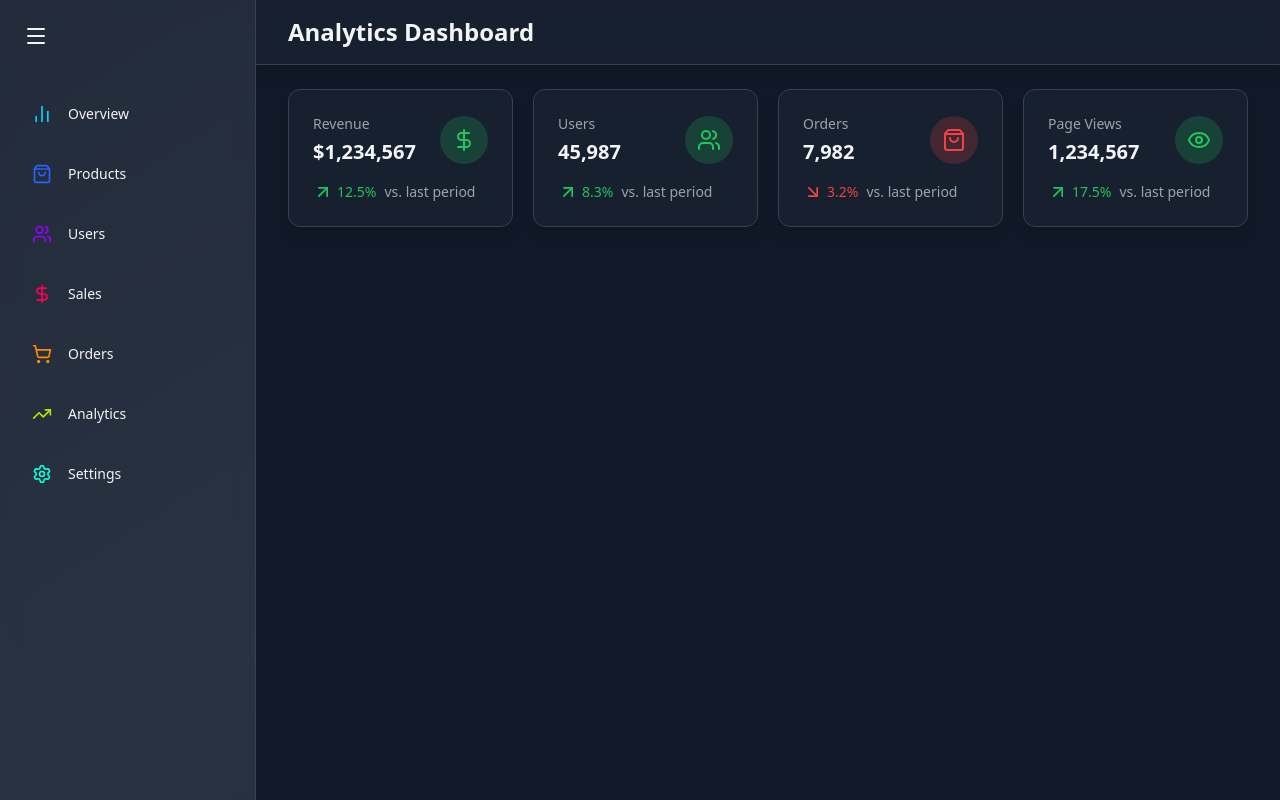
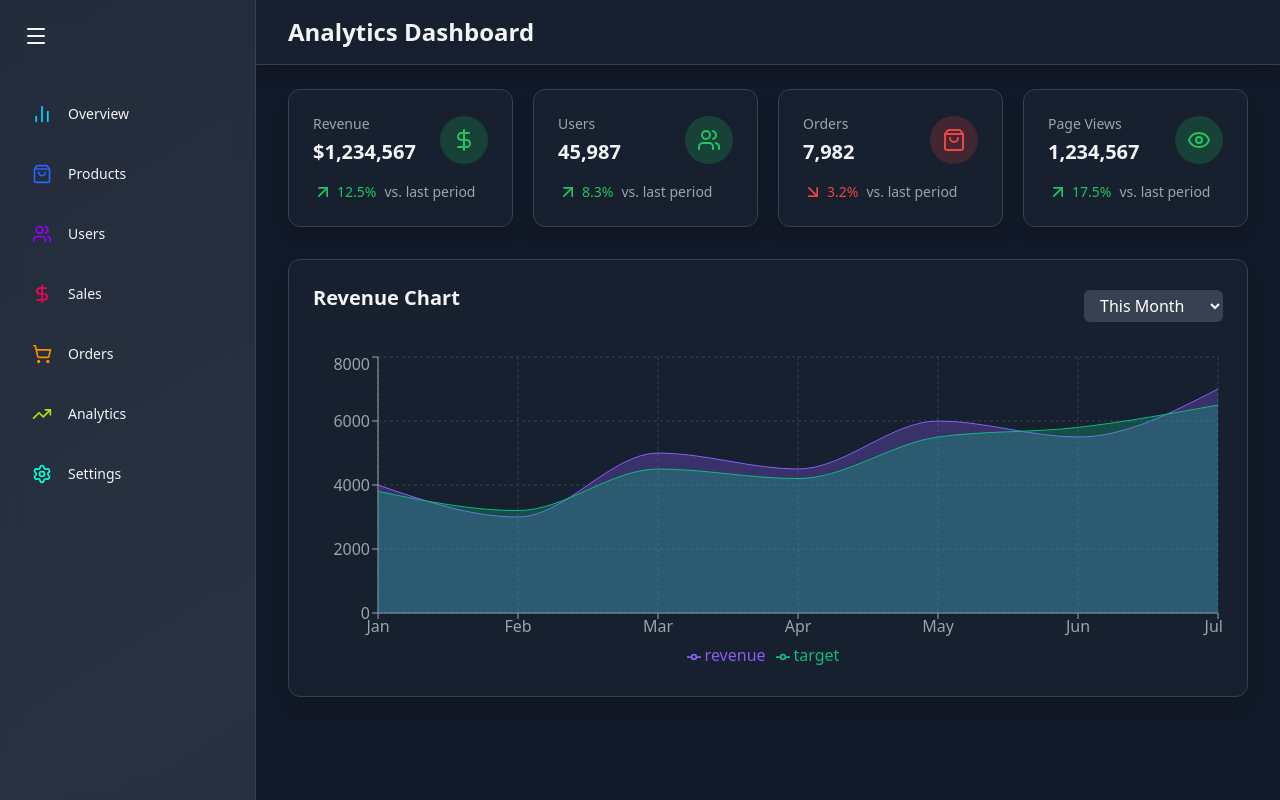
Before and after one commit to devrolet/react-admin-dashboard, a React (Vite) app: page /analytics in a window 1280 px wide. Built offline with nearby package versions, Linux system fonts and the light colour scheme.

Commit message:
Complete RevenueChart, add to AnalyticsPage

```diff
--- /dev/null
+++ b/src/components/analytics/RevenueChart.jsx
@@ -0,0 +1,65 @@
+// eslint-disable-next-line no-unused-vars
+import { motion } from "framer-motion";
+import { CartesianGrid, AreaChart, ResponsiveContainer, Tooltip, XAxis, YAxis, Area, Legend } from "recharts";
+import { useState } from "react";
+
+const REVENUE_DATA = [
+  { month: "Jan", revenue: 4000, target: 3800 },
+  { month: "Feb", revenue: 3000, target: 3200 },
+  { month: "Mar", revenue: 5000, target: 4500 },
+  { month: "Apr", revenue: 4500, target: 4200 },
+  { month: "May", revenue: 6000, target: 5500 },
+  { month: "Jun", revenue: 5500, target: 5800 },
+  { month: "Jul", revenue: 7000, target: 6500 },
+];
+
+const RevenueChart = () => {
+    const [selectedTimeRange, setSelectedTimeRange] = useState("This Month")
+    return (
+      <motion.div
+        className="bg-gray-800 bg-opacity-50 backdrop-blur-md shadow-lg rounded-xl p-6 border border-gray-700"
+        initial={{ opacity: 0, y: 20 }}
+        animate={{ opacity: 1, y: 0 }}
+        transition={{ delay: 0.3 }}
+      >
+        <div className="flex items-center justify-between mb-6">
+          <h2 className="text-xl font-semibold text-gray-100 mb-4">Revenue Chart</h2>
+
+          <select
+            className="bg-gray-700 text-white rounded-md px-3 py-1 focus:outline-none focus:ring-2 focus:ring-blue-500"
+            value={selectedTimeRange}
+            onChange={(e) => setSelectedTimeRange(e.target.value)}
+          >
+            <option>This Week</option>
+            <option>This Month</option>
+            <option>This Quarter</option>
+            <option>This Year</option>
+          </select>
+        </div>
+
+        <div className="w-full h-80">
+          <ResponsiveContainer>
+            <AreaChart
+              data={REVENUE_DATA}
+            >
+              <CartesianGrid strokeDasharray="3 3" stroke="#374151" />
+              <XAxis dataKey="month" stroke="#9ca3af" />
+              <YAxis stroke="#9ca3af" />
+              <Tooltip
+                contentStyle={{
+                  backgroundColor: "rgba(31, 41, 55, 0.8)",
+                  borderColor: "#4B5563"
+                }}
+                itemStyle={{ color: "#E5E7EB"}}
+              />
+              <Area type="monotone" dataKey="revenue" stroke="#8B5CF6" fill="#8B5CF6" fillOpacity={0.3} />
+              <Area type="monotone" dataKey="target" stroke="#10B981" fill="#10B981" fillOpacity={0.3} />
+              <Legend />
+            </AreaChart>
+          </ResponsiveContainer>
+        </div>
+      </motion.div>
+  )
+}
+
+export default RevenueChart
--- a/src/pages/AnalyticsPage.jsx
+++ b/src/pages/AnalyticsPage.jsx
@@ -1,21 +1,14 @@
 import Header from "../components/common/Header"
 import OverviewCards from "../components/analytics/OverviewCards";
+import RevenueChart from "../components/analytics/RevenueChart";
 
 const AnalyticsPage = () => {
   return (
     <div className="flex-1 overflow-auto relative z-10 bg-gray-900">
       <Header title={"Analytics Dashboard"} />
       <main className="max-w-7xl mx-auto py-6 px-4 lg:px-8">
-        {/* STATS */}
-        {/* <motion.div
-          className="grid grid-cols-1 gap-5 sm:grid-cols-2 lg:grid-cols-4 mb-8"
-          initial={{ opacity: 0, y:20 }}
-          animate={{ opacity: 1, y: 0 }}
-          transition={{ duration: 1 }}
-        >
-
-        </motion.div> */}
         <OverviewCards />
+        <RevenueChart />
       </main>
     </div>
   )
```
